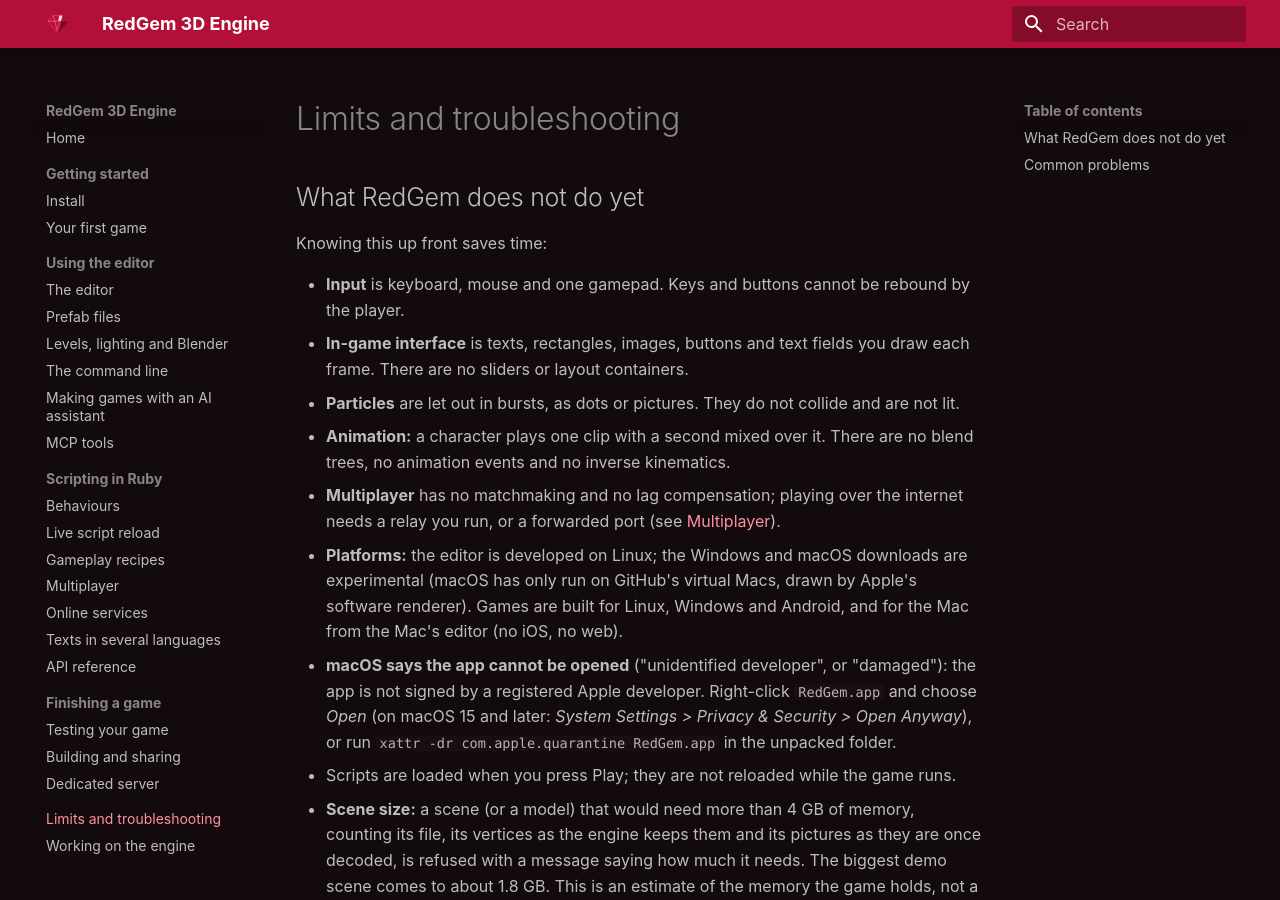
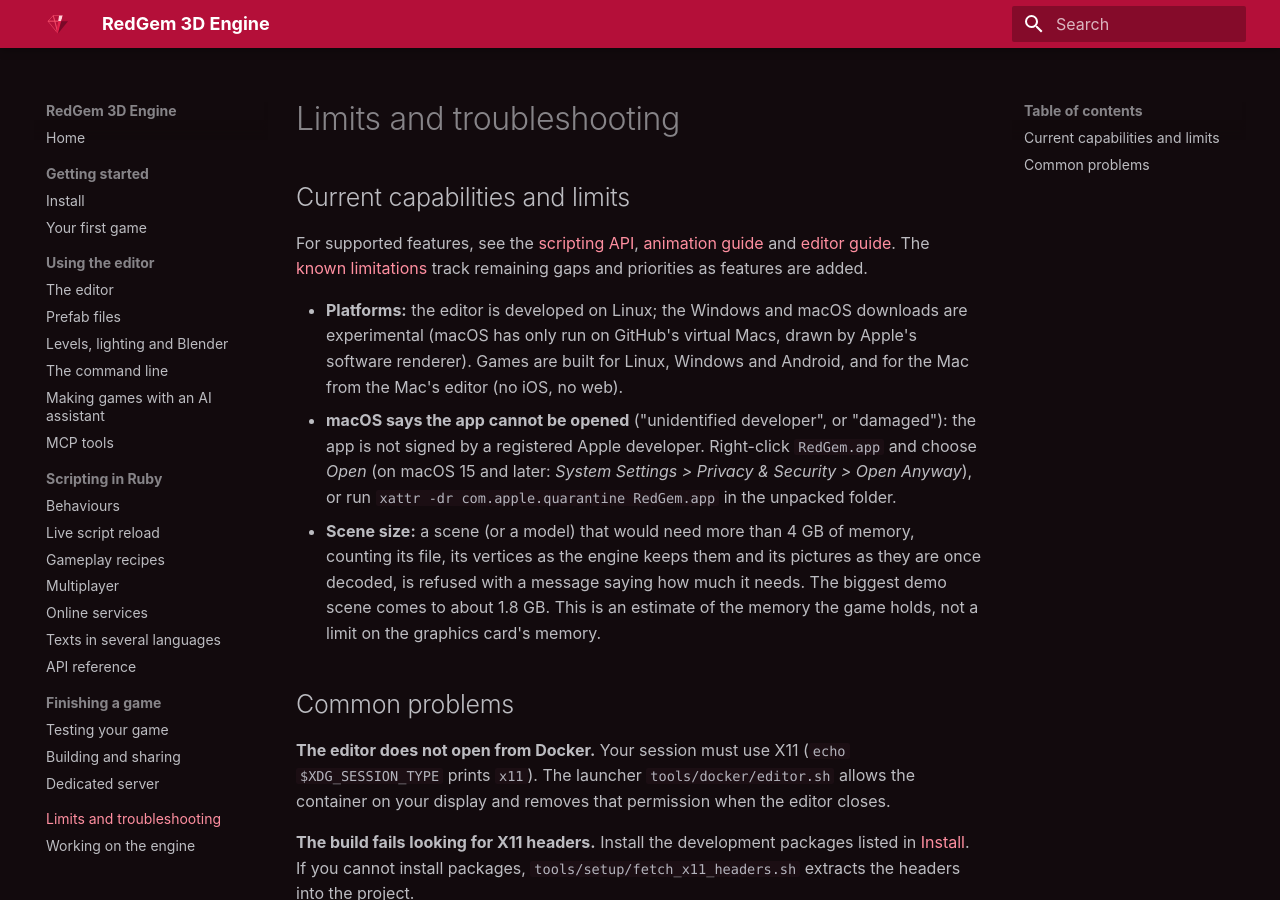
Before and after one commit to carlosdanielpohlod/redgem, an MkDocs documentation site: the page built from docs/troubleshooting.md, in a window 1280 px wide and 900 px high. Built offline with MkDocs 1.6.1 and Material for MkDocs 9.7.7, drawn with Linux system fonts in a browser that asks for light colours.

Commit message:
Point feature limits to the maintained guides

```diff
--- a/docs/troubleshooting.md
+++ b/docs/troubleshooting.md
@@ -4,18 +4,13 @@
 
 # Limits and troubleshooting
 
-## What RedGem does not do yet
+## Current capabilities and limits
 
-Knowing this up front saves time:
+For supported features, see the [scripting API](scripting/api.md),
+[animation guide](scripting/animation.md) and [editor guide](editor.md).
+The [known limitations](https://github.com/carlosdanielpohlod/redgem/blob/main/KNOWN_LIMITATIONS.md)
+track remaining gaps and priorities as features are added.
 
-- **Input** is keyboard, mouse and one gamepad. Keys and buttons cannot be rebound by the player.
-- **In-game interface** is texts, rectangles, images, buttons and text fields you draw each frame.
-  There are no sliders or layout containers.
-- **Particles** are let out in bursts, as dots or pictures. They do not collide and are not lit.
-- **Animation:** a character plays one clip with a second mixed over it. There are no blend trees,
-  no animation events and no inverse kinematics.
-- **Multiplayer** has no matchmaking and no lag compensation; playing over the internet needs a
-  relay you run, or a forwarded port (see [Multiplayer](scripting/multiplayer.md)).
 - **Platforms:** the editor is developed on Linux; the Windows and macOS downloads are
   experimental (macOS has only run on GitHub's virtual Macs, drawn by Apple's software renderer).
   Games are built for Linux, Windows and Android, and for the Mac from the Mac's editor (no iOS,
@@ -24,7 +19,6 @@
   not signed by a registered Apple developer. Right-click `RedGem.app` and choose *Open* (on
   macOS 15 and later: *System Settings > Privacy & Security > Open Anyway*), or run
   `xattr -dr com.apple.quarantine RedGem.app` in the unpacked folder.
-- Scripts are loaded when you press Play; they are not reloaded while the game runs.
 - **Scene size:** a scene (or a model) that would need more than 4 GB of memory, counting its file,
   its vertices as the engine keeps them and its pictures as they are once decoded, is refused with
   a message saying how much it needs. The biggest demo scene comes to about 1.8 GB. This is an
```
Also changed, not shown: docs/contributing.md (+5 -10 lines).
